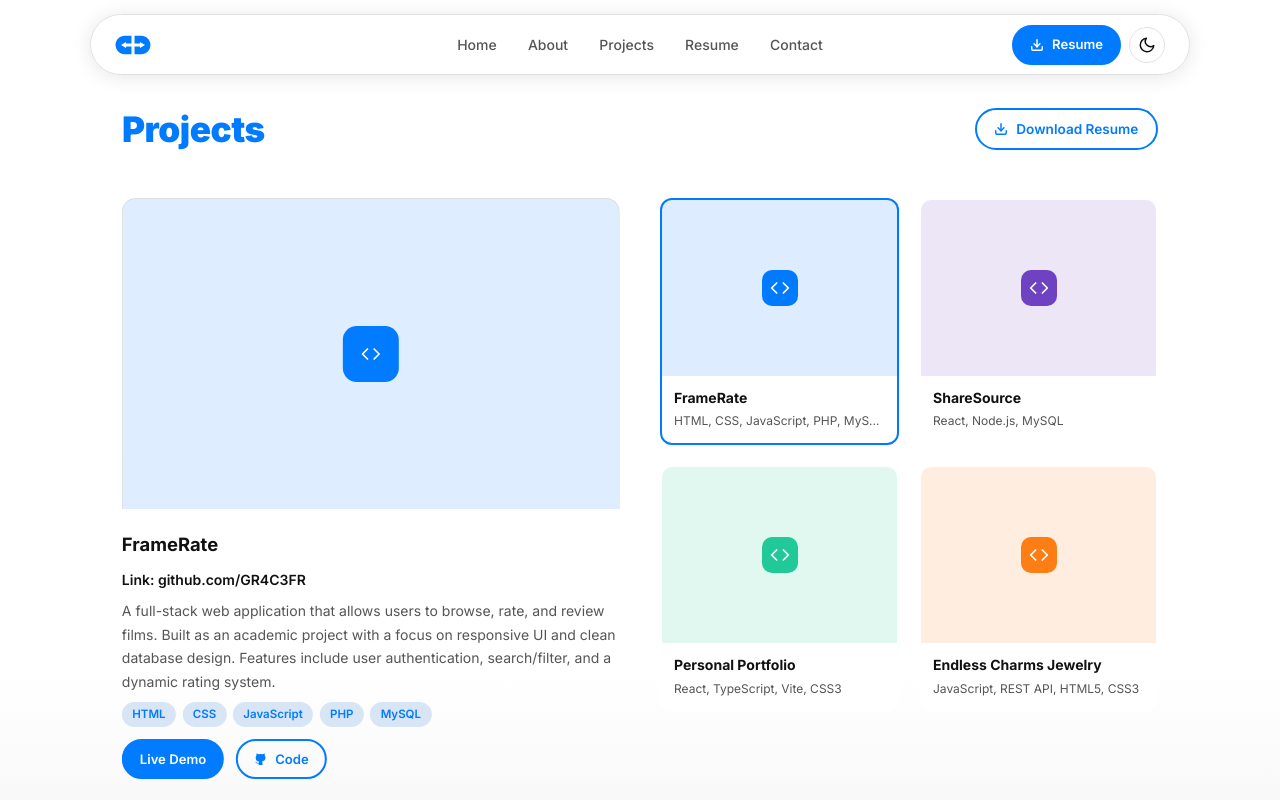
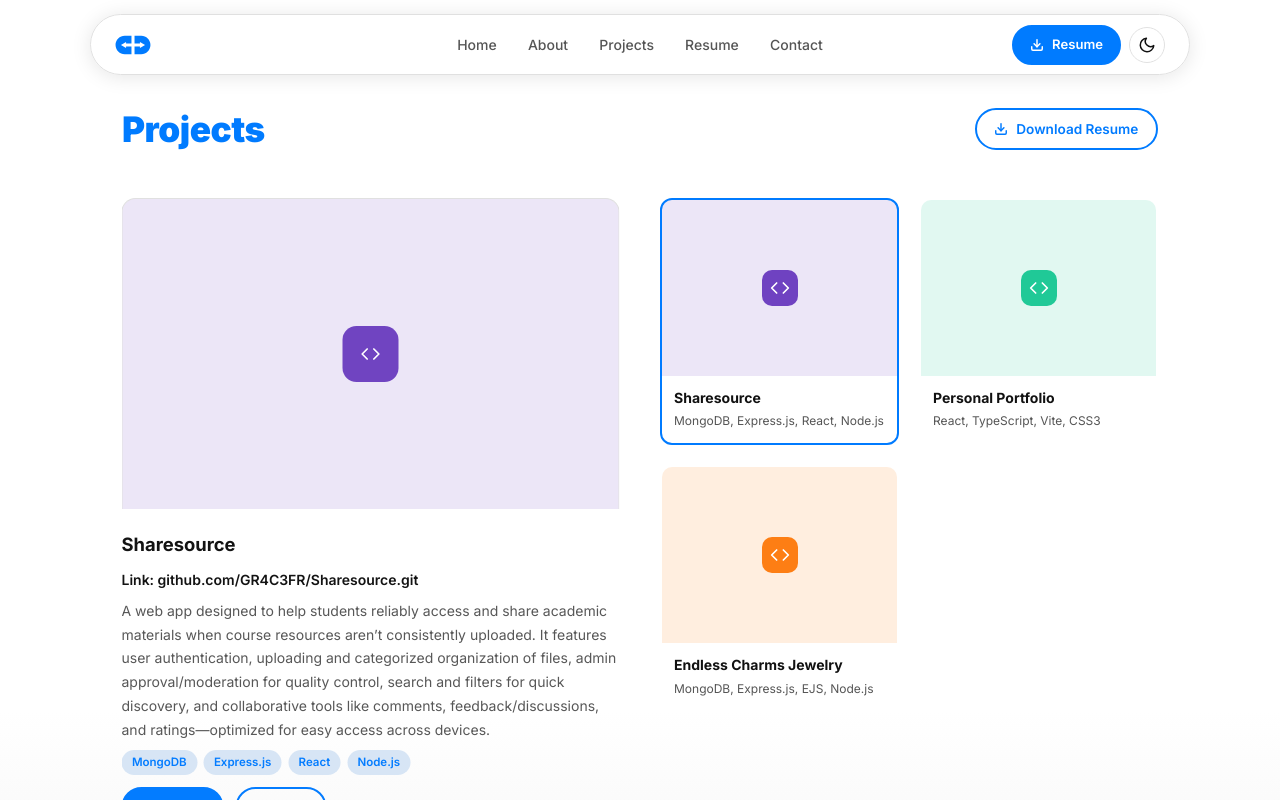
Before and after one commit to GR4C3FR/Portfolio, a React (Vite) app: page / in a window 1280 px wide. Both pictures are taken after a click on the button "View My Work". Shown: the part 2809-3609 px from the top of the page. Built offline with nearby package versions, Linux system fonts and the light colour scheme.

Commit message:
animation & content correction

```diff
--- a/src/components/About.css
+++ b/src/components/About.css
@@ -62,7 +62,6 @@
 
 .info-value.available {
   color: var(--text);
-  font-weight: 600;
 }
 
 .about-dl-btn {
@@ -81,7 +80,7 @@
   border-radius: 20px;
   overflow: hidden;
   width: 100%;
-  max-width: 320px;
+  max-width: 340px;
 }
 
 .about-photo {
@@ -237,12 +236,12 @@
   animation-range: entry 0% cover 45%;
 }
 .about-info-grid {
-  animation: revealUp 0.6s ease-out both;
+  animation: revealLeft 0.6s ease-out both;
   animation-timeline: view(block);
-  animation-range: entry 0% cover 20%;
+  animation-range: entry 10% cover 20%;
 }
 .about-dl-btn {
-  animation: revealUp 0.55s ease-out both;
+  animation: revealLeft 0.55s ease-out both;
   animation-timeline: view(block);
   animation-range: entry 0% cover 10%;
 }
--- a/src/components/About.tsx
+++ b/src/components/About.tsx
@@ -65,7 +65,7 @@ export default function About() {
               </div>
               <div className="about-info-item">
                 <span className="info-label">Available</span>
-                <span className="info-value available">Open for Internship Opportunities</span>
+                <span className="info-value available">Open for internship opportunities</span>
               </div>
             </div>
             <a href="/Garcia-Charles-Resume.pdf" download className="btn btn-outline about-dl-btn">
--- a/src/components/Projects.css
+++ b/src/components/Projects.css
@@ -191,7 +191,7 @@
 .projects-header {
   animation: revealUp 0.6s ease-out both;
   animation-timeline: view(block);
-  animation-range: entry 0% cover 45%;
+  animation-range: entry 50% cover 50%;
 }
 .project-featured {
   animation: revealLeft 0.65s ease-out both;
--- a/src/components/Projects.tsx
+++ b/src/components/Projects.tsx
@@ -2,44 +2,44 @@ import { useState } from 'react';
 import './Projects.css';
 
 const projects = [
+  // {
+  //   title: 'FrameRate',
+  //   link: 'https://github.com/GR4C3FR',
+  //   description:
+  //     'A full-stack web application that allows users to browse, rate, and review films. Built as an academic project with a focus on responsive UI and clean database design. Features include user authentication, search/filter, and a dynamic rating system.',
+  //   tags: ['HTML', 'CSS', 'JavaScript', 'PHP', 'MySQL'],
+  //   live: '#',
+  //   code: 'https://github.com/GR4C3FR',
+  //   color: '#007bff',
+  // },
   {
-    title: 'FrameRate',
-    link: 'https://github.com/GR4C3FR',
+    title: 'Sharesource',
+    link: 'https://github.com/GR4C3FR/Sharesource.git',
     description:
-      'A full-stack web application that allows users to browse, rate, and review films. Built as an academic project with a focus on responsive UI and clean database design. Features include user authentication, search/filter, and a dynamic rating system.',
-    tags: ['HTML', 'CSS', 'JavaScript', 'PHP', 'MySQL'],
+      'A web app designed to help students reliably access and share academic materials when course resources aren’t consistently uploaded. It features user authentication, uploading and categorized organization of files, admin approval/moderation for quality control, search and filters for quick discovery, and collaborative tools like comments, feedback/discussions, and ratings—optimized for easy access across devices.',
+    tags: ['MongoDB', 'Express.js', 'React', 'Node.js'],
     live: '#',
-    code: 'https://github.com/GR4C3FR',
-    color: '#007bff',
-  },
-  {
-    title: 'ShareSource',
-    link: 'https://github.com/GR4C3FR',
-    description:
-      'A resource-sharing platform for students to upload, discover, and download academic materials. Developed as an academic project emphasizing full-stack development.',
-    tags: ['React', 'Node.js', 'MySQL'],
-    live: '#',
-    code: 'https://github.com/GR4C3FR',
+    code: 'https://github.com/GR4C3FR/Sharesource.git',
     color: '#6f42c1',
   },
   {
     title: 'Personal Portfolio',
-    link: 'https://github.com/GR4C3FR',
+    link: 'https://github.com/GR4C3FR/Portfolio.git',
     description:
       'A modern single-page portfolio website built with React, TypeScript, and Vite. Features smooth scrolling, dark/light mode toggle, and a fully responsive layout.',
     tags: ['React', 'TypeScript', 'Vite', 'CSS3'],
     live: '#',
-    code: 'https://github.com/GR4C3FR',
+    code: 'https://github.com/GR4C3FR/Portfolio.git',
     color: '#20c997',
   },
   {
     title: 'Endless Charms Jewelry',
-    link: 'https://github.com/GR4C3FR',
+    link: 'https://github.com/GR4C3FR/Endless-Charms-Jewelries.git',
     description:
-      'A real-time weather dashboard consuming the OpenWeatherMap API. Displays current conditions, forecasts, and location-based data with a clean, minimal UI.',
-    tags: ['JavaScript', 'REST API', 'HTML5', 'CSS3'],
-    live: '#',
-    code: 'https://github.com/GR4C3FR',
+      'A digital showroom for Endless Charms, a premier high-end jewelry brand in the Philippines, specializing in custom engagement rings, wedding bands, and bespoke luxury jewelry crafted from 14k–18k gold, diamonds, and precious gemstones. The website showcases product collections, highlights ethical sourcing and transparent pricing, features customer testimonials, and offers educational content to help customers make informed purchasing decisions. It supports lead generation through clear calls-to-action for consultations and custom designs, strengthening brand identity and credibility within the jewelry market.',
+    tags: ['MongoDB', 'Express.js', 'EJS', 'Node.js'],
+    live: 'https://endlesscharms.store',
+    code: 'https://github.com/GR4C3FR/Endless-Charms-Jewelries.git',
     color: '#fd7e14',
   },
 //   {
```
